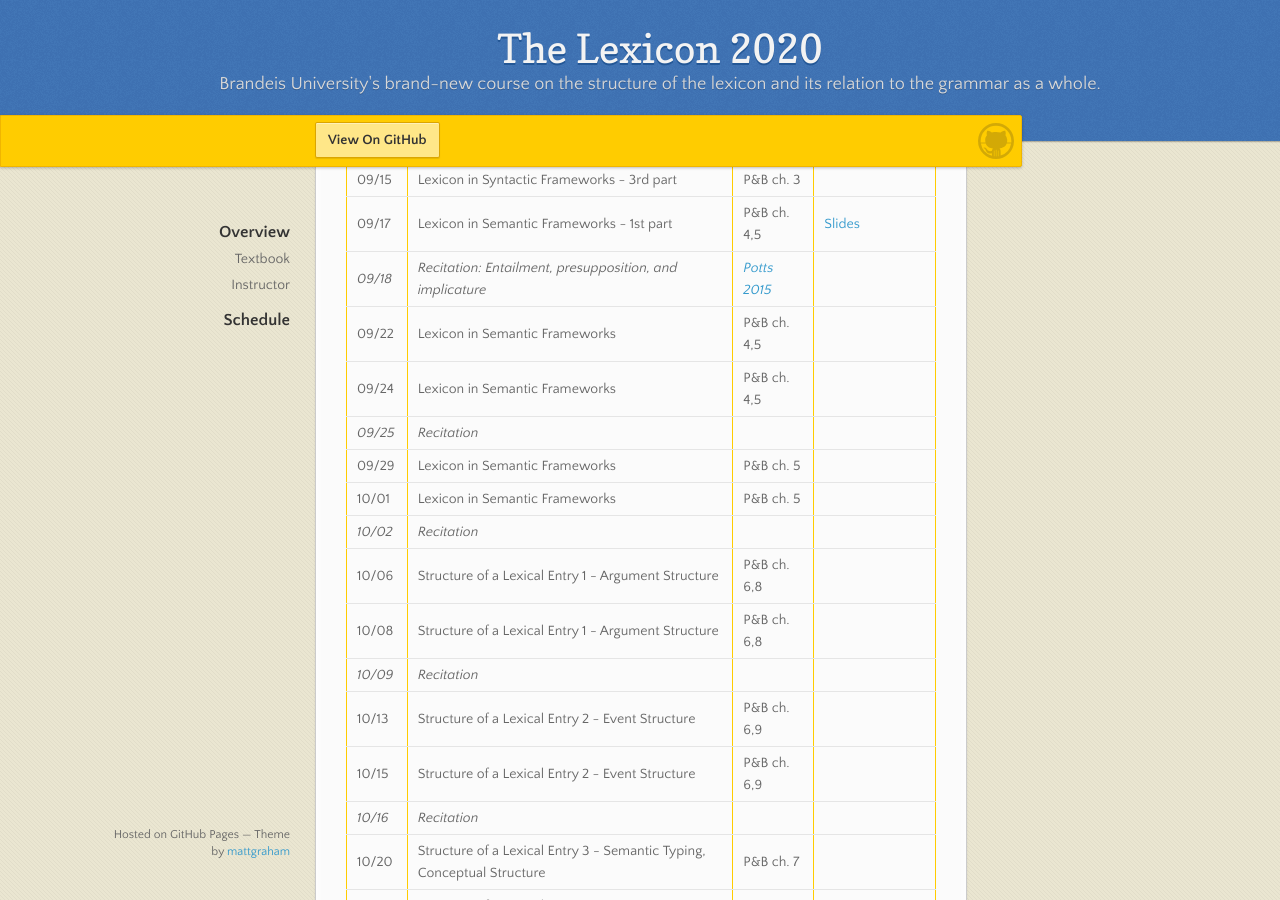
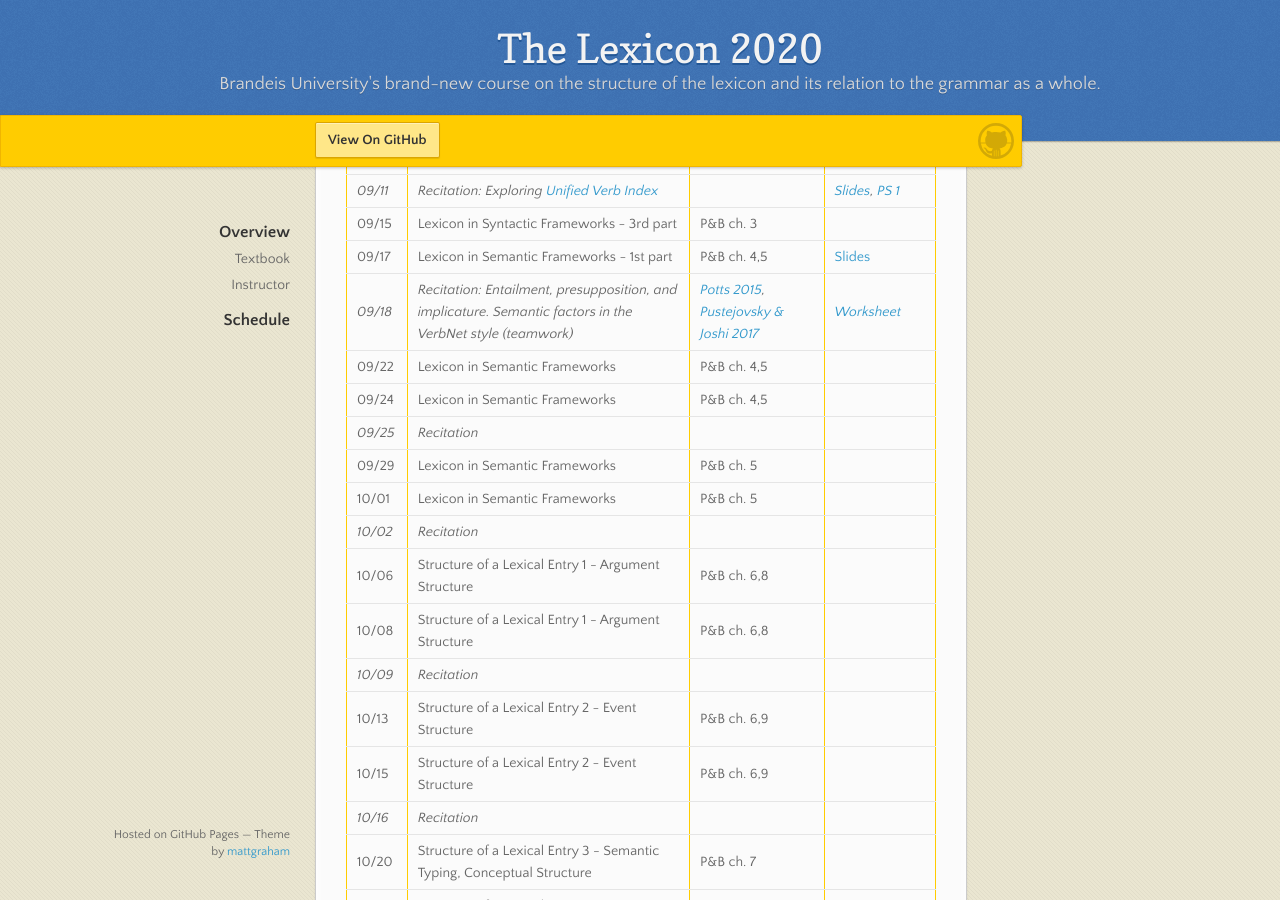
Before and after one commit to the-lexicon-2020/the-lexicon-2020.github.io, a Jekyll site: the page built from _pages/index.markdown, in a window 1280 px wide and 900 px high, scrolled down 1055 px. Built offline with Jekyll 4.4.1, drawn with Linux system fonts in a browser that asks for light colours; our own code applies the rules of GitHub Pages for plain Markdown files.

Commit message:
update schedule 09/18

```diff
--- a/_pages/index.markdown
+++ b/_pages/index.markdown
@@ -37,7 +37,7 @@ Professor [James Pustejovsky](mailto:jamesp@brandeis.edu)
 *09/11* | *Recitation: Exploring [Unified Verb Index](https://uvi.colorado.edu/uvi_search)* | | *[Slides](https://brandeis.box.com/s/0t165visgr9axypuebb3vhtyrfdhp7ad), [PS 1](https://docs.google.com/document/d/18MGhXRHWBgnZTJQtbnAYr7poOAGJQ45VxAfoOBwPgo8/edit)*
 09/15 | Lexicon in Syntactic Frameworks - 3rd part | P&B ch. 3 |
 09/17 | Lexicon in Semantic Frameworks - 1st part | P&B ch. 4,5 | [Slides](https://brandeis.box.com/s/xyzyl67uvba0cu3kug9exdp3kr6eidex)
-*09/18* | *Recitation: Entailment, presupposition, and implicature* | *[Potts 2015](https://brandeis.box.com/s/n6vpo4vhi1goc5ic9atnqwhia5vmu3fz)* |
+*09/18* | *Recitation: Entailment, presupposition, and implicature. Semantic factors in the VerbNet style (teamwork)* | *[Potts 2015](https://brandeis.box.com/s/n6vpo4vhi1goc5ic9atnqwhia5vmu3fz), [Pustejovsky & Joshi 2017](https://brandeis.box.com/s/lnmeu9f0e644sbxd01jvdomoibk89r4e)* | *[Worksheet](https://docs.google.com/document/d/17SEvv4aESdcGQcsxrU-_tDXDFUViBxksM5RPjjMEcs4/edit?usp=sharing)*
 09/22 | Lexicon in Semantic Frameworks | P&B ch. 4,5 |
 09/24 | Lexicon in Semantic Frameworks | P&B ch. 4,5 |
 *09/25* | *Recitation* | |
```
